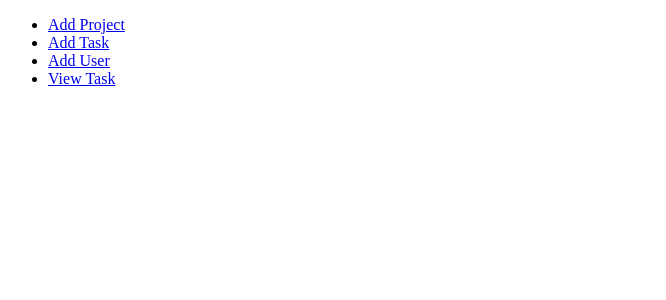
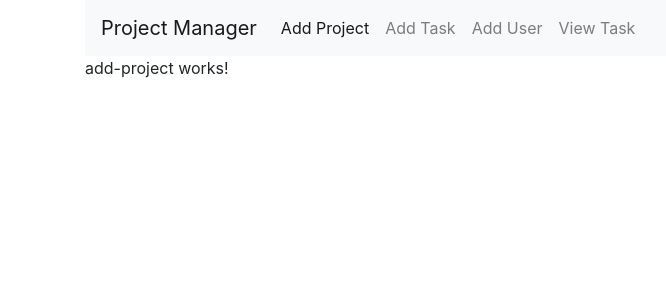
Before and after one commit to DuraivelKalyanasundaram/ProjectManager, an Angular app in the folder ui/: page / in a window 1280 px wide. Shown: the top 300 px of the page, without its empty margins (0-666 px from the left). Built offline with nearby package versions, Linux system fonts and the light colour scheme.

Commit message:
Used bootstrap styling on navbar components

```diff
--- a/ui/src/app/app-routing.module.ts
+++ b/ui/src/app/app-routing.module.ts
@@ -7,6 +7,7 @@
 
 
 const routes: Routes = [
+  {path:'', component: AddProjectComponent},
   {path:'add-project', component: AddProjectComponent},
   {path:'add-user', component: AddUserComponent},
   {path:'add-task', component: AddTaskComponent},
--- a/ui/src/app/app.component.html
+++ b/ui/src/app/app.component.html
@@ -1,8 +1,27 @@
-<ul>
-  <li> <a routerLink="/add-project" routerLinkActive="active">Add Project</a></li>
-  <li> <a routerLink="/add-task" routerLinkActive="active">Add Task</a></li>
-  <li> <a routerLink="/add-user" routerLinkActive="active">Add User</a></li>
-  <li> <a routerLink="/view-task" routerLinkActive="active">View Task</a></li>
-</ul>
+<div class="container">
+  <nav class="navbar navbar-expand-lg navbar-light bg-light">
+    <a class="navbar-brand mb-0 h" routerLink="/add-project">Project Manager</a>
+    <button class="navbar-toggler" type="button" data-toggle="collapse" data-target="#navbarNavAltMarkup"
+      aria-controls="navbarNavAltMarkup" aria-expanded="false" aria-label="Toggle navigation">
+      <span class="navbar-toggler-icon"></span>
+    </button>
+    <div class="collapse navbar-collapse" id="navbarNavAltMarkup">
+      <ul class="navbar-nav">
+        <li class="nav-item active">
+          <a class="nav-link" routerLink="/add-project" routerLinkActive="active">Add Project </a>
+        </li>
+        <li class="nav-item">
+          <a class="nav-link" routerLink="/add-task" routerLinkActive="active">Add Task</a>
+        </li>
+        <li class="nav-item">
+          <a class="nav-link" routerLink="add-user" routerLinkActive="active">Add User</a>
+        </li>
+        <li class="nav-item">
+          <a class="nav-link" routerLink="view-task" routerLinkActive="active">View Task</a>
+        </li>
+      </ul>
+    </div>
+  </nav>
 
-<router-outlet></router-outlet>
+  <router-outlet></router-outlet>
+</div>
--- a/ui/src/index.html
+++ b/ui/src/index.html
@@ -5,9 +5,11 @@
   <title>Ui</title>
   <base href="/">
   <meta name="viewport" content="width=device-width, initial-scale=1">
+  <link rel="stylesheet" href="https://stackpath.bootstrapcdn.com/bootstrap/4.5.0/css/bootstrap.min.css" integrity="sha384-9aIt2nRpC12Uk9gS9baDl411NQApFmC26EwAOH8WgZl5MYYxFfc+NcPb1dKGj7Sk" crossorigin="anonymous">
   <link rel="icon" type="image/x-icon" href="favicon.ico">
 </head>
 <body>
   <app-root></app-root>
+  <script src="https://code.jquery.com/jquery-3.5.1.slim.min.js" integrity="sha384-DfXdz2htPH0lsSSs5nCTpuj/zy4C+OGpamoFVy38MVBnE+IbbVYUew+OrCXaRkfj" crossorigin="anonymous"></script>
 </body>
 </html>
```
